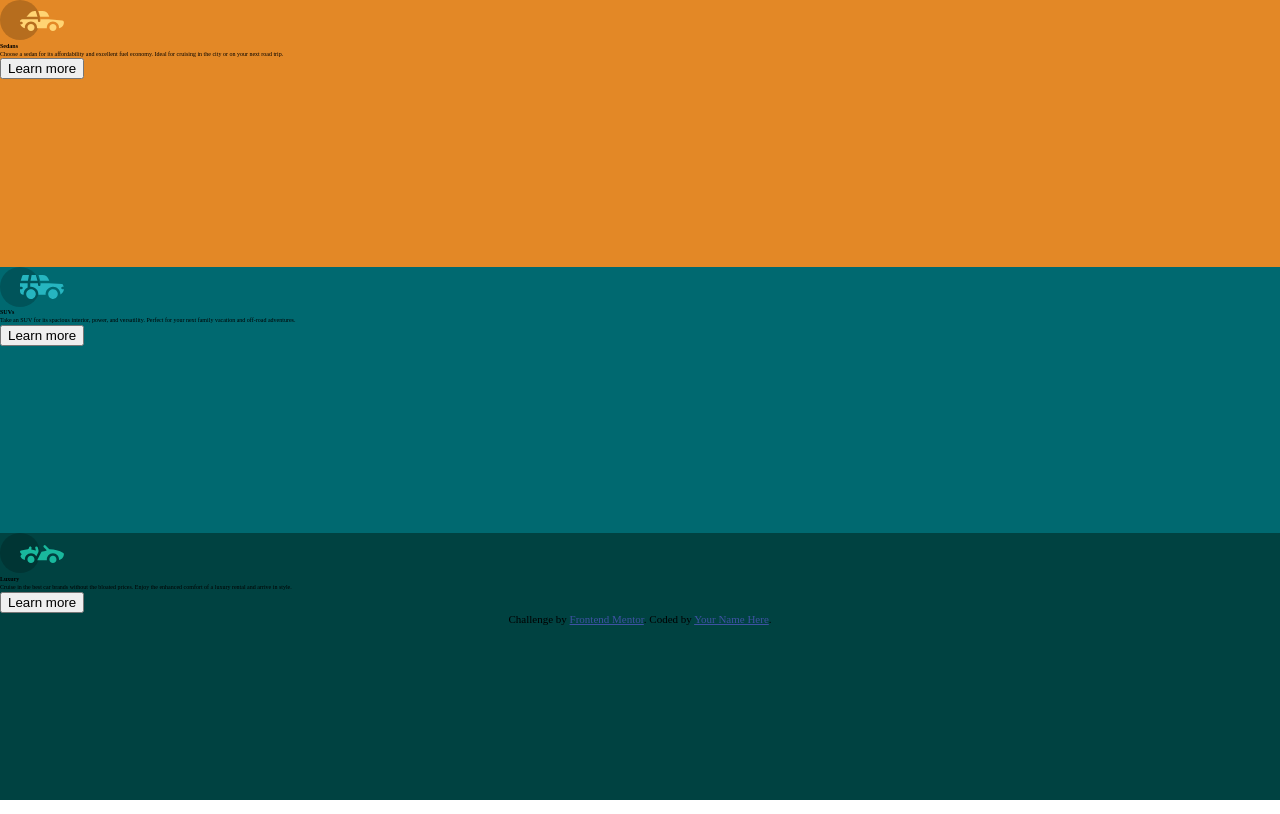
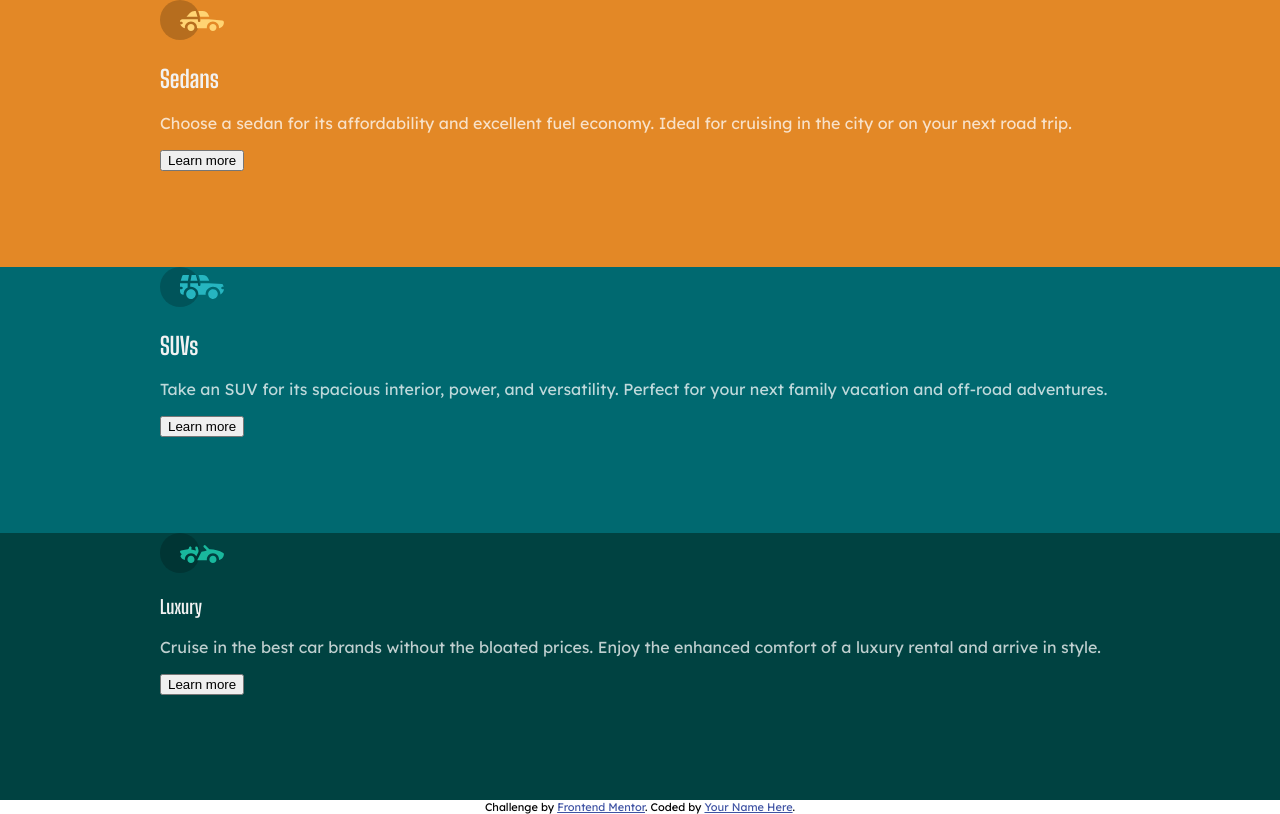
Before and after one commit to Raven-of-1849/3-Column-Preview-Card, a plain HTML site: page index.html in a window 1280 px wide. Drawn offline with Linux system fonts and the light colour scheme.

Commit message:
<p> width to 75%
Styled body font and heading fonts

```diff
--- a/index.html
+++ b/index.html
@@ -11,15 +11,20 @@
   <!-- Feel free to remove these styles or customise in your own stylesheet 👍 -->
 
   <link  rel="stylesheet" type="text/css" href="./styleSheet/columnStyleSheet.css"/>
+  <link rel="preconnect" href="https://fonts.gstatic.com">
+  <link href="https://fonts.googleapis.com/css2?family=Big+Shoulders+Display:wght@700&family=Lexend+Deca&display=swap" rel="stylesheet">
 </head>
 <body>
   <article class="sedan">
+
+      <div class="sedanContent">
+
         <img src="./images/icon-sedans.svg" alt="sedan icon" />
-    <h2>
+        <h1>
           Sedans
 
-    </h2>
-    <p>
+        </h1>
+        <p class="carInfo">
 
           Choose a sedan for its affordability and excellent fuel economy. Ideal for cruising in the city
           or on your next road trip.
@@ -28,15 +33,22 @@
         <button class="learnButton">
           Learn more
         </button>
+
+      </div>
+
     </article>
+
     <article class="suv">
+
+      <div class="suvContent">
+
           <img src="./images/icon-suvs.svg" src="suv icon" />
-      <h3>
+          <h2>
 
             SUVs
 
-      </h3>
-      <p>
+          </h2>
+          <p class="carInfo">
 
             Take an SUV for its spacious interior, power, and versatility. Perfect for your next family vacation
             and off-road adventures.
@@ -45,15 +57,21 @@
           <button class="learnButton">
             Learn more
           </button>
+        </div>
+
     </article>
-  <div class="luxury">
+
+  <article class="luxury">
+
+    <div class="luxuryContent">
+
         <img src="./images/icon-luxury.svg" alt="luxury icon" />
-    <h4>
+        <h3>
 
         Luxury
 
-  </h4>
-    <p>
+      </h3>
+        <p class="carInfo">
 
           Cruise in the best car brands without the bloated prices. Enjoy the enhanced comfort of a luxury
           rental and arrive in style.
@@ -63,6 +81,7 @@
         <button class="learnButton">
           Learn more
         </button>
+    </div>
   </article>
   <div class="attribution">
     Challenge by <a href="https://www.frontendmentor.io?ref=challenge" target="_blank">Frontend Mentor</a>.
--- a/styleSheet/columnStyleSheet.css
+++ b/styleSheet/columnStyleSheet.css
@@ -1,16 +1,36 @@
+
 body {
-  font-size: .0937em;
   margin: 0;
   height: 100vh;
   width: 100%;
+  font-family: 'Lexend Deca', sans-serif;
 }
+
+
+h1, h2, h3, h4 {
+  color: hsl(0, 0%, 95%);
+  font-family: 'Big Shoulders Display', cursive;
+}
+
+p {
+   color: hsla(0, 0%, 100%, 0.75);
+}
+
+
 .attribution { font-size: 11px; text-align: center; }
 
 .attribution a { color: hsl(228, 45%, 44%); }
 
+
 .sedan {
   background-color:hsl(31, 77%, 52%);
   height: 33.33%;
+  margin: 0 auto;
+}
+
+.sedanContent {
+  width: 75%;
+  margin: 0 auto;
 }
 
 .suv {
@@ -18,7 +38,18 @@ body {
   height: 33.33%;
 }
 
+.suvContent {
+  width: 75%;
+  margin: 0 auto;
+}
+
 .luxury {
   background-color:  hsl(179, 100%, 13%);
   height: 33.33%;
 }
+
+
+.luxuryContent {
+  width: 75%;
+  margin: 0 auto;
+}
```
Lines whose indentation alone changed are shown as unchanged.
